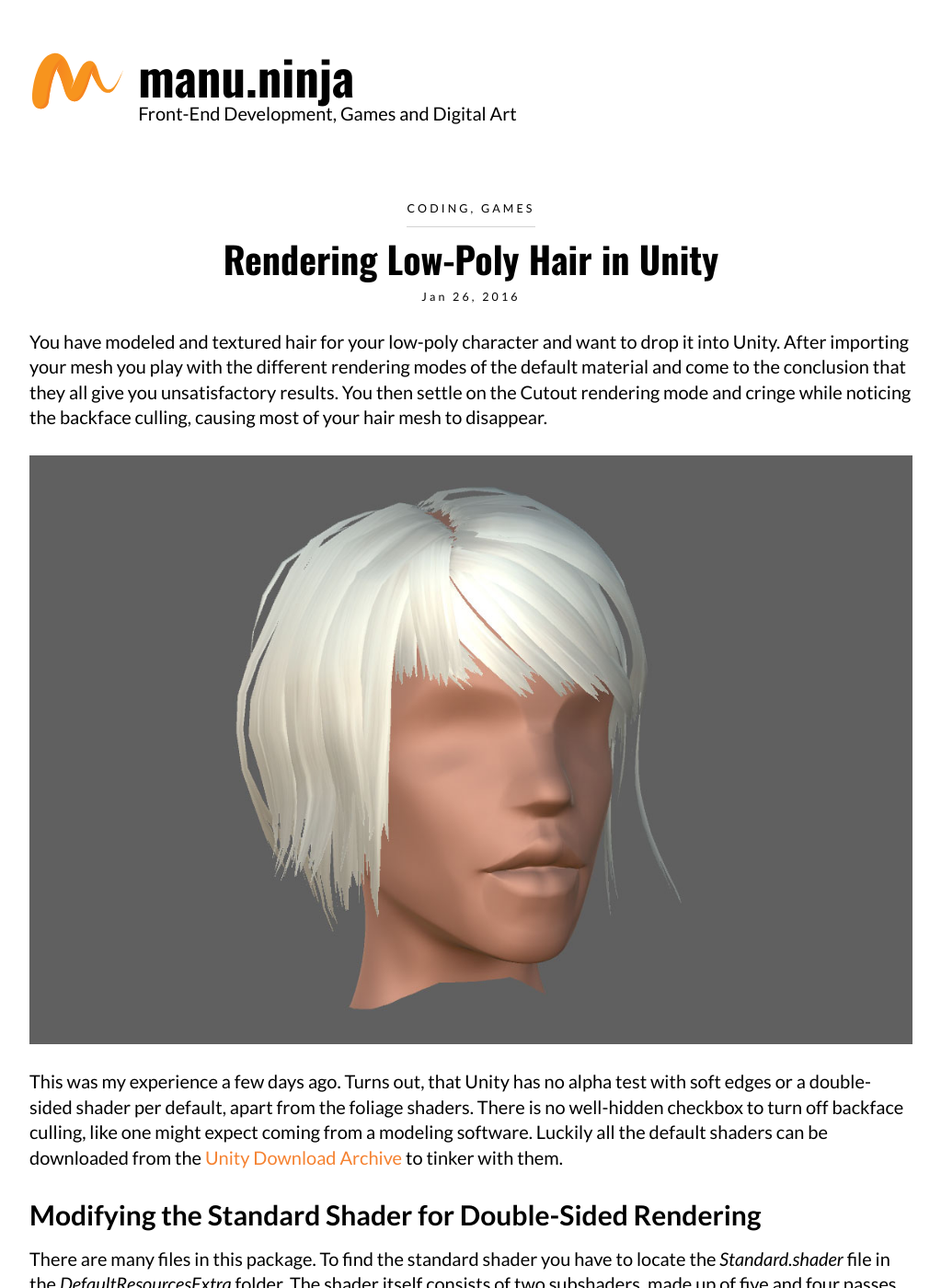
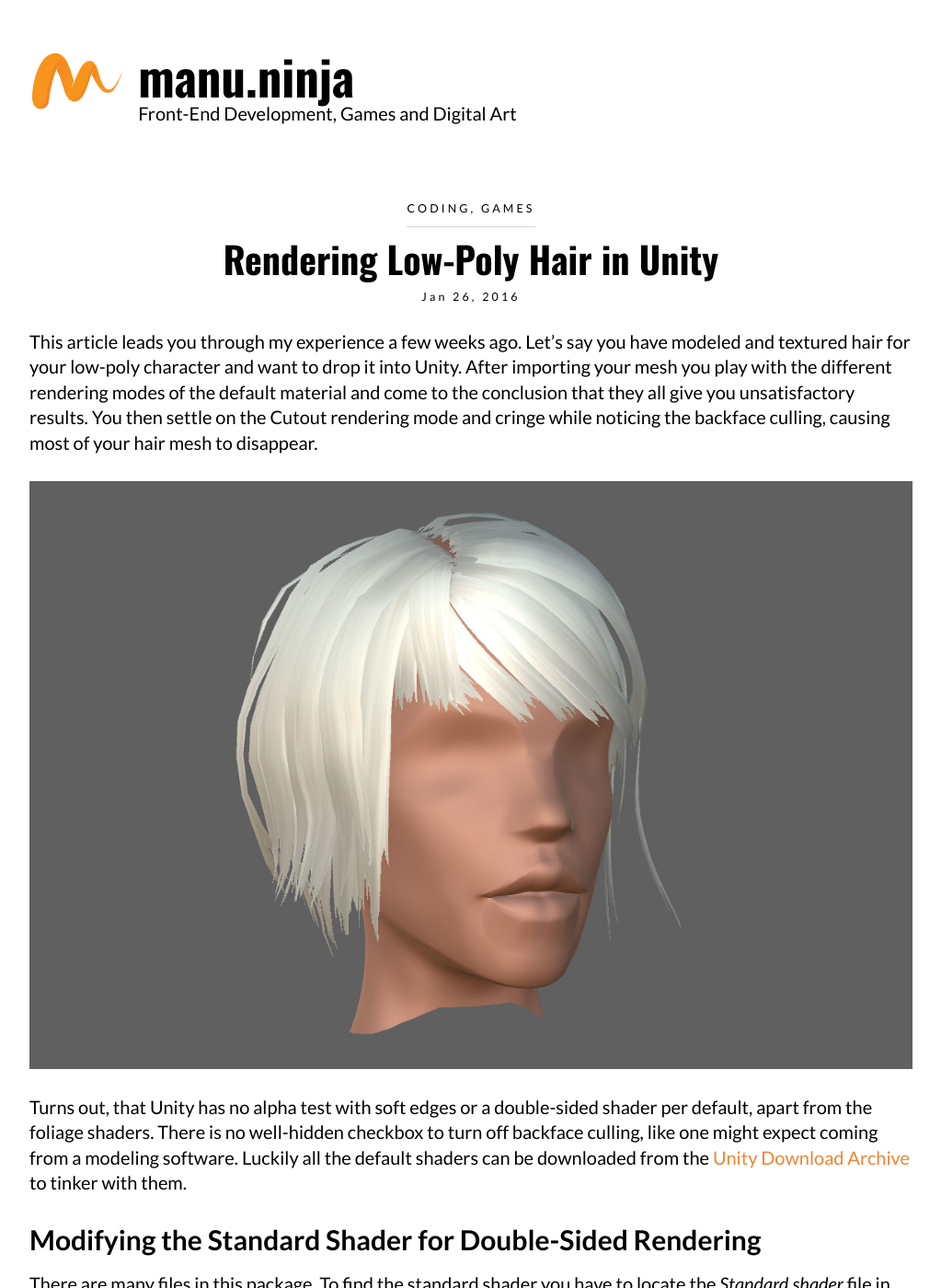
Before and after one commit to Lorti/manu.ninja, a Jekyll site: the page built from _posts/2016-01-26-rendering-low-poly-hair-in-unity.md, in a window 1280 px wide and 1400 px high. Shown: the whole window at 92% size, without its empty margins (128-1151 px from the left). Built offline with Jekyll 4.4.1, drawn with Linux system fonts in a browser that asks for light colours; nearby versions of some CDN libraries; comment, search, counter and statistics services are not loaded.

Commit message:
proofreading

```diff
--- a/_posts/2016-01-26-rendering-low-poly-hair-in-unity.md
+++ b/_posts/2016-01-26-rendering-low-poly-hair-in-unity.md
@@ -7,11 +7,11 @@ thumbnail: /images/unity-hair-rendering-thumbnail.jpg
 round: true
 ---
 
-You have modeled and textured hair for your low-poly character and want to drop it into Unity. After importing your mesh you play with the different rendering modes of the default material and come to the conclusion that they all give you unsatisfactory results. You then settle on the Cutout rendering mode and cringe while noticing the backface culling, causing most of your hair mesh to disappear.
+This article leads you through my experience a few weeks ago. Let's say you have modeled and textured hair for your low-poly character and want to drop it into Unity. After importing your mesh you play with the different rendering modes of the default material and come to the conclusion that they all give you unsatisfactory results. You then settle on the Cutout rendering mode and cringe while noticing the backface culling, causing most of your hair mesh to disappear.
 
 ![](/images/unity-low-poly-hair-cutout.jpg)
 
-This was my experience a few days ago. Turns out, that Unity has no alpha test with soft edges or a double-sided shader per default, apart from the foliage shaders. There is no well-hidden checkbox to turn off backface culling, like one might expect coming from a modeling software. Luckily all the default shaders can be downloaded from the [Unity Download Archive](https://unity3d.com/get-unity/download/archive) to tinker with them.
+Turns out, that Unity has no alpha test with soft edges or a double-sided shader per default, apart from the foliage shaders. There is no well-hidden checkbox to turn off backface culling, like one might expect coming from a modeling software. Luckily all the default shaders can be downloaded from the [Unity Download Archive](https://unity3d.com/get-unity/download/archive) to tinker with them.
 
 
 
```
